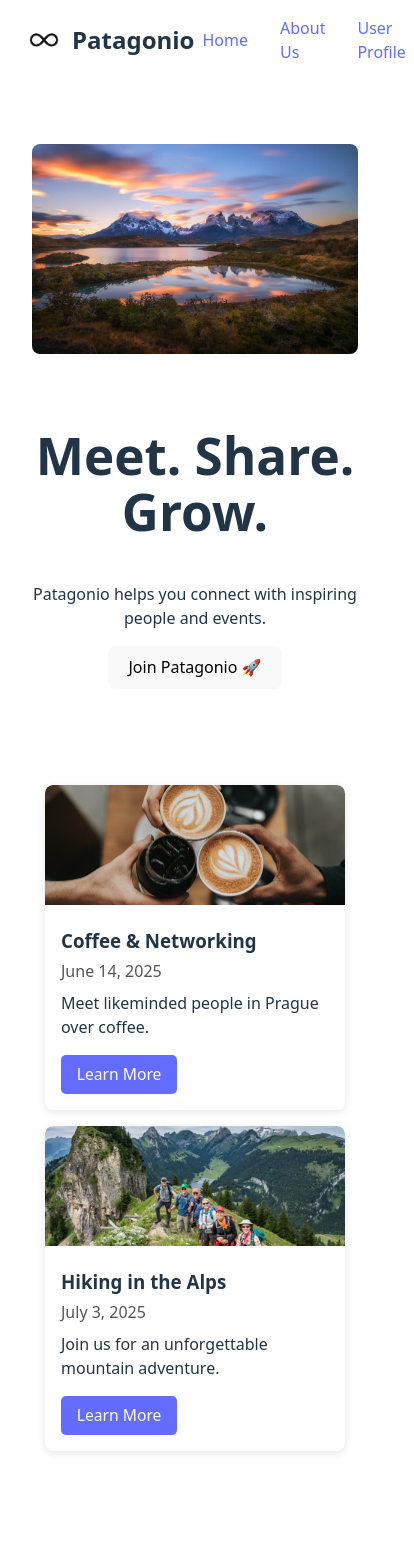
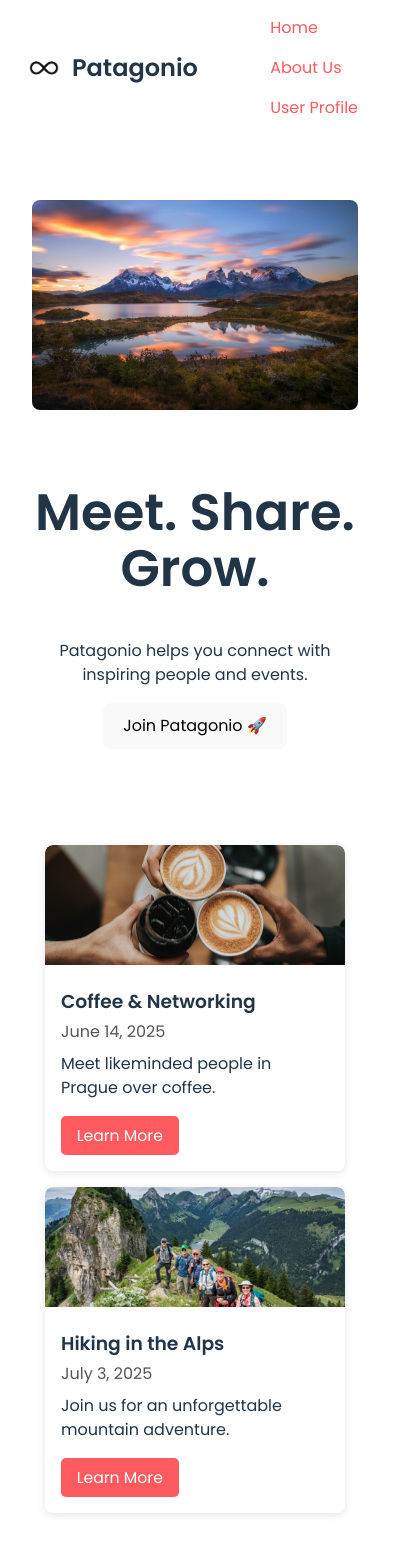
Before and after one commit to Martysunshine/react-new-project-lvl2, a React (Vite) app: page / in a window 390 px wide. Shown: the top 1542 px of the page, 414 px wide, since content can reach past the window. Built offline with nearby package versions, Linux system fonts and the light colour scheme.

Commit message:
style: enhance landing page visuals

```diff
--- a/index.html
+++ b/index.html
@@ -4,6 +4,9 @@
     <meta charset="UTF-8" />
     <link rel="icon" type="image/svg+xml" href="/vite.svg" />
     <meta name="viewport" content="width=device-width, initial-scale=1.0" />
+    <link rel="preconnect" href="https://fonts.googleapis.com" />
+    <link rel="preconnect" href="https://fonts.gstatic.com" crossorigin />
+    <link href="https://fonts.googleapis.com/css2?family=Poppins:wght@400;600&display=swap" rel="stylesheet" />
     <title>Patagonio</title>
   </head>
   <body>
--- a/src/index.css
+++ b/src/index.css
@@ -1,5 +1,8 @@
 :root {
-  font-family: system-ui, Avenir, Helvetica, Arial, sans-serif;
+  --accent-color: #ff5a5f;
+  --accent-color-hover: #e0474b;
+
+  font-family: 'Poppins', system-ui, Avenir, Helvetica, Arial, sans-serif;
   line-height: 1.5;
   font-weight: 400;
 
@@ -15,11 +18,11 @@
 
 a {
   font-weight: 500;
-  color: #646cff;
+  color: var(--accent-color);
   text-decoration: inherit;
 }
 a:hover {
-  color: #535bf2;
+  color: var(--accent-color-hover);
 }
 
 body {
@@ -45,7 +48,7 @@ button {
   transition: border-color 0.25s;
 }
 button:hover {
-  border-color: #646cff;
+  border-color: var(--accent-color);
 }
 button:focus,
 button:focus-visible {
@@ -119,6 +122,7 @@ button:focus-visible {
 .hero {
   text-align: center;
   padding: 4rem 2rem;
+  animation: fadeInUp 0.8s ease-out;
 }
 
 .hero-image {
@@ -160,7 +164,7 @@ button:focus-visible {
   margin-top: 1rem;
   padding: 0.5em 1em;
   border-radius: 5px;
-  background: #646cff;
+  background: var(--accent-color);
   color: #fff;
   font-size: 0.98rem;
   text-decoration: none;
@@ -168,7 +172,7 @@ button:focus-visible {
 }
 
 .learn-more-btn:hover {
-  background: #4a54e1;
+  background: var(--accent-color-hover);
 }
 
 .event-image {
@@ -268,3 +272,27 @@ button:focus-visible {
 .secondary-btn:hover:enabled {
   background: #d1d7e0;
 }
+
+@keyframes fadeInUp {
+  from {
+    opacity: 0;
+    transform: translateY(20px);
+  }
+  to {
+    opacity: 1;
+    transform: translateY(0);
+  }
+}
+
+@media (max-width: 600px) {
+  .nav {
+    flex-direction: column;
+    gap: 0.5rem;
+    align-items: flex-start;
+  }
+
+  .events {
+    flex-direction: column;
+    align-items: center;
+  }
+}
```
